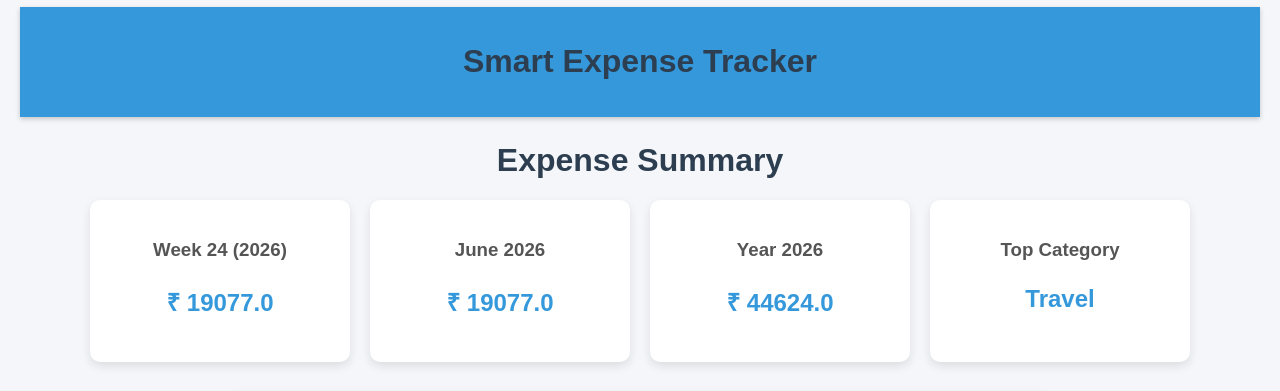
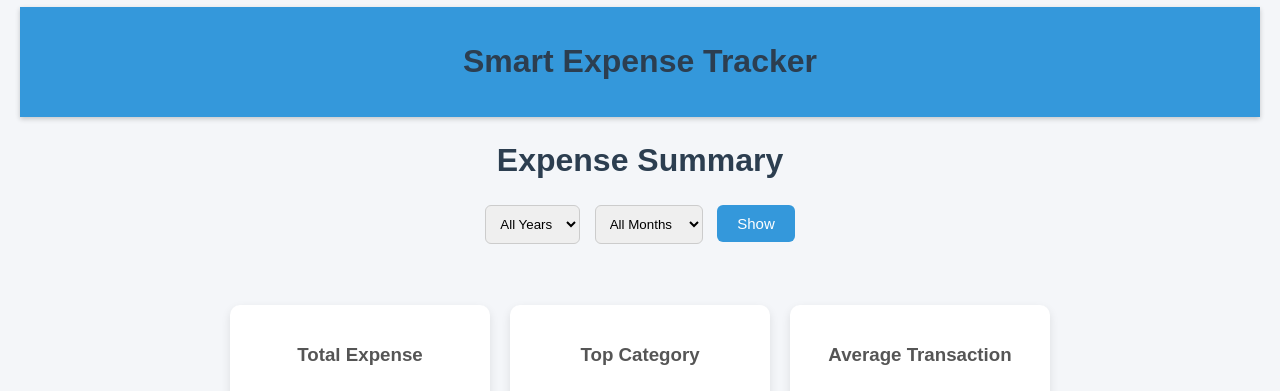
Before and after one commit to ashnamenezes-art/expense_tracker2, a Flask app: page /summary in a window 1280 px wide. Shown: the part 13-404 px from the top of the page. Run offline with Flask 3, Linux system fonts and the light colour scheme; data comes from the database, SQL or seed files in the repository; both versions use the stored data as it was after the commit.

Commit message:
Enhance summary page with year and month filters, update expense calculations, and improve UI elements

```diff
--- a/app.py
+++ b/app.py
@@ -149,44 +149,39 @@ def summary():
 
     df = pd.read_sql_query("SELECT * FROM expenses", conn)
     df["date"] = pd.to_datetime(df["date"])
-    today = pd.Timestamp.today()
-    year_name = today.year
-    month_name = today.strftime("%B %Y")
-    week_name = f"Week {today.isocalendar().week} ({today.year})"
-    week_data = df[
-    (df["date"].dt.isocalendar().week == today.isocalendar().week) &
-    (df["date"].dt.year == today.year)
-     ]
+    selected_year = request.args.get("year")
+    selected_month = request.args.get("month")
+    years = sorted(df["date"].dt.year.unique())
+    if selected_year:
+      df = df[df["date"].dt.year == int(selected_year)]
 
-    week_total = week_data["amount"].sum()
-    month_data = df[
-    (df["date"].dt.month == today.month) &
-    (df["date"].dt.year == today.year)
-     ]
-
-    month_total = month_data["amount"].sum()
-
-# Current year
-    year_data = df[
-    df["date"].dt.year == today.year
-     ]
-    year_total = year_data["amount"].sum()
-
+    if selected_month:
+     df = df[df["date"].dt.month == int(selected_month)]
 
 
     conn.close()
 
     if df.empty:
-        return "No expense data available."
+        total_expense = 0
+        average_transaction = 0
+        highest_category = "No Data"
 
-    total_expense = np.sum(df["amount"])
-    average_transaction = round(df["amount"].mean(), 2)
-
-    highest_category = (
+    total_expense = round(df["amount"].sum(), 2)
+    if not df.empty:
+     highest_category = (
         df.groupby("category")["amount"]
         .sum()
         .idxmax()
     )
+    else:
+     highest_category = "No Data"
+
+    average_transaction = (
+    round(df["amount"].mean(), 2)
+    if not df.empty
+    else 0
+)
+
 
     # Generate chart
     df["category"] = df["category"].str.title()
@@ -205,13 +200,13 @@ def summary():
 
     return render_template(
     "summary.html",
-    year_total=year_total,
-    month_total=month_total,
-    week_total=week_total,
-    year_name=year_name,
-    month_name=month_name,
-    week_name=week_name,
-    category=highest_category
+    total_expense=total_expense,
+    average_transaction=average_transaction,
+    category=highest_category,
+    years=years,
+    selected_year=selected_year,
+    selected_month=selected_month,
+    no_data=False if not df.empty else True
 )
 
 if __name__ == "__main__":
--- a/static/style.css
+++ b/static/style.css
@@ -157,3 +157,13 @@ footer{
     max-width:600px;
     border-radius:10px;
 }
+.summary-filter{
+    margin-bottom:20px;
+}
+
+.summary-filter select{
+    padding:10px;
+    border-radius:6px;
+    border:1px solid #ccc;
+    margin:0 5px;
+}
--- a/templates/summary.html
+++ b/templates/summary.html
@@ -10,22 +10,51 @@
 <div class="header">
     <h1>Smart Expense Tracker</h1>
 </div>
+
 <h1>Expense Summary</h1>
+
+<form method="GET" action="/summary" class="summary-filter">
+
+    <select name="year">
+        <option value="">All Years</option>
+        {% for y in years %}
+            <option value="{{ y }}"
+            {% if y|string == selected_year %}
+                selected
+            {% endif %}>
+                {{ y }}
+            </option>
+        {% endfor %}
+    </select>
+
+    <select name="month">
+
+    <option value="">All Months</option>
+
+    <option value="1">January</option>
+    <option value="2">February</option>
+    <option value="3">March</option>
+    <option value="4">April</option>
+    <option value="5">May</option>
+    <option value="6">June</option>
+    <option value="7">July</option>
+    <option value="8">August</option>
+    <option value="9">September</option>
+    <option value="10">October</option>
+    <option value="11">November</option>
+    <option value="12">December</option>
+
+</select>
+
+    <button type="submit">Show</button>
+
+</form>
+
+<br>
 <div class="summary-container">
-
     <div class="summary-card">
-        <h3>{{ week_name }}</h3>
-        <p>₹ {{ week_total }}</p>
-    </div>
-
-    <div class="summary-card">
-        <h3>{{ month_name }}</h3>
-        <p>₹ {{ month_total }}</p>
-    </div>
-
-    <div class="summary-card">
-        <h3>Year {{ year_name }}</h3>
-        <p>₹ {{ year_total }}</p>
+        <h3>Total Expense</h3>
+        <p>₹ {{ total_expense }}</p>
     </div>
 
     <div class="summary-card">
@@ -33,12 +62,21 @@
         <p>{{ category }}</p>
     </div>
 
+    <div class="summary-card">
+     <h3>Average Transaction</h3>
+     <p>₹ {{ average_transaction }}</p>
+    </div>
 </div>
 
 
 <div class="chart-card">
+
+{% if no_data %}
+    <h3>No expenses found for the selected period.</h3>
+{% else %}
     <img src="{{ url_for('static', filename='chart.png') }}"
          alt="Expense Chart">
+{% endif %}
 
 </div>
 <br><br>
```
Also changed, not shown: database.db, static/chart.png.
